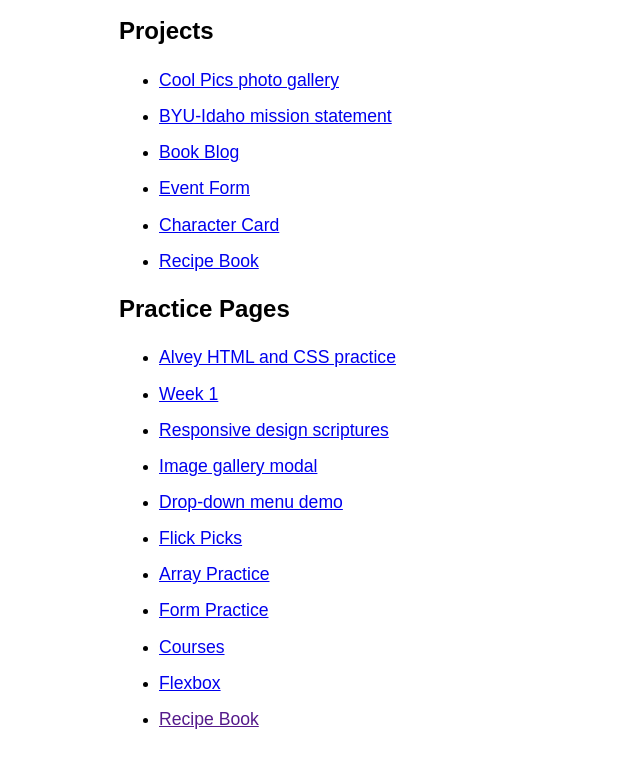
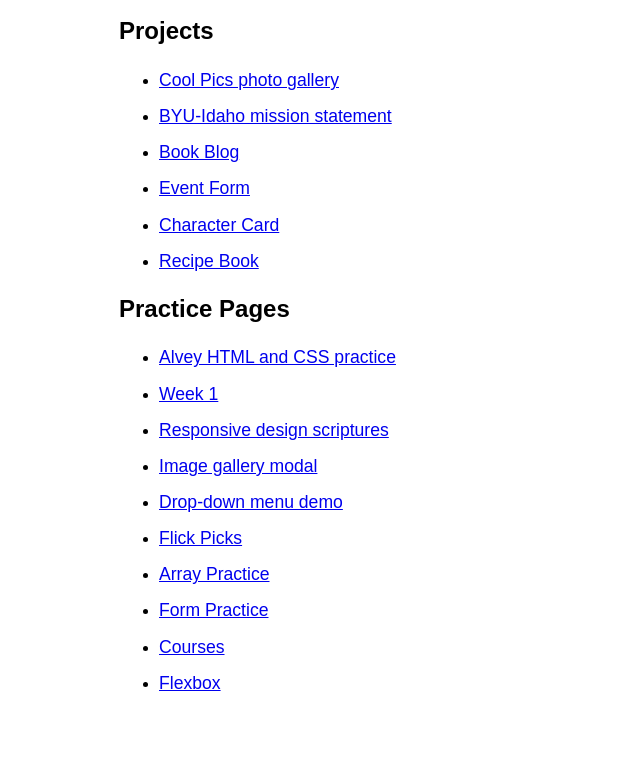
Before and after one commit to ShadowKnight-13/WDD131, a plain HTML site: page index.html in a window 1280 px wide. Shown: the part 120-885 px from the top of the page, without its empty margins (137-777 px from the left). After the commit the page ends 849 px from the top, so only its background shows below. Drawn offline with Linux system fonts and the light colour scheme.

Commit message:
11/17/2026.PD.2

```diff
--- a/index.html
+++ b/index.html
@@ -53,7 +53,6 @@
                 <li><a href="Sandbox/forms.html">Form Practice</a></li>
                 <li><a href="Sandbox/courses.html">Courses</a></li>
                 <li><a href="Sandbox/flexbox.html">Flexbox</a></li>
-                <li><a href="">Recipe Book</a></li>
             </ul>
         </section>
     </main>
```
